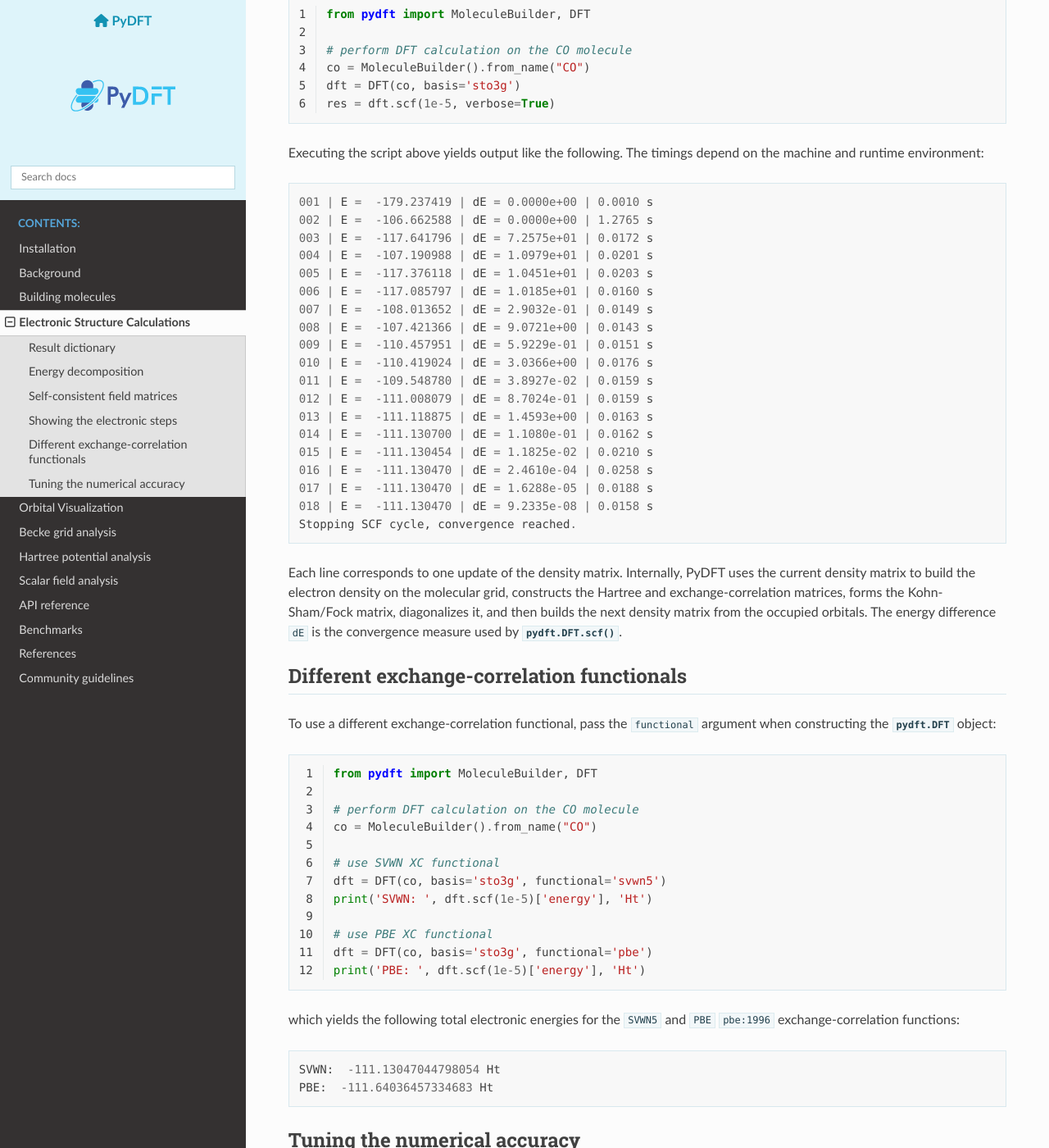
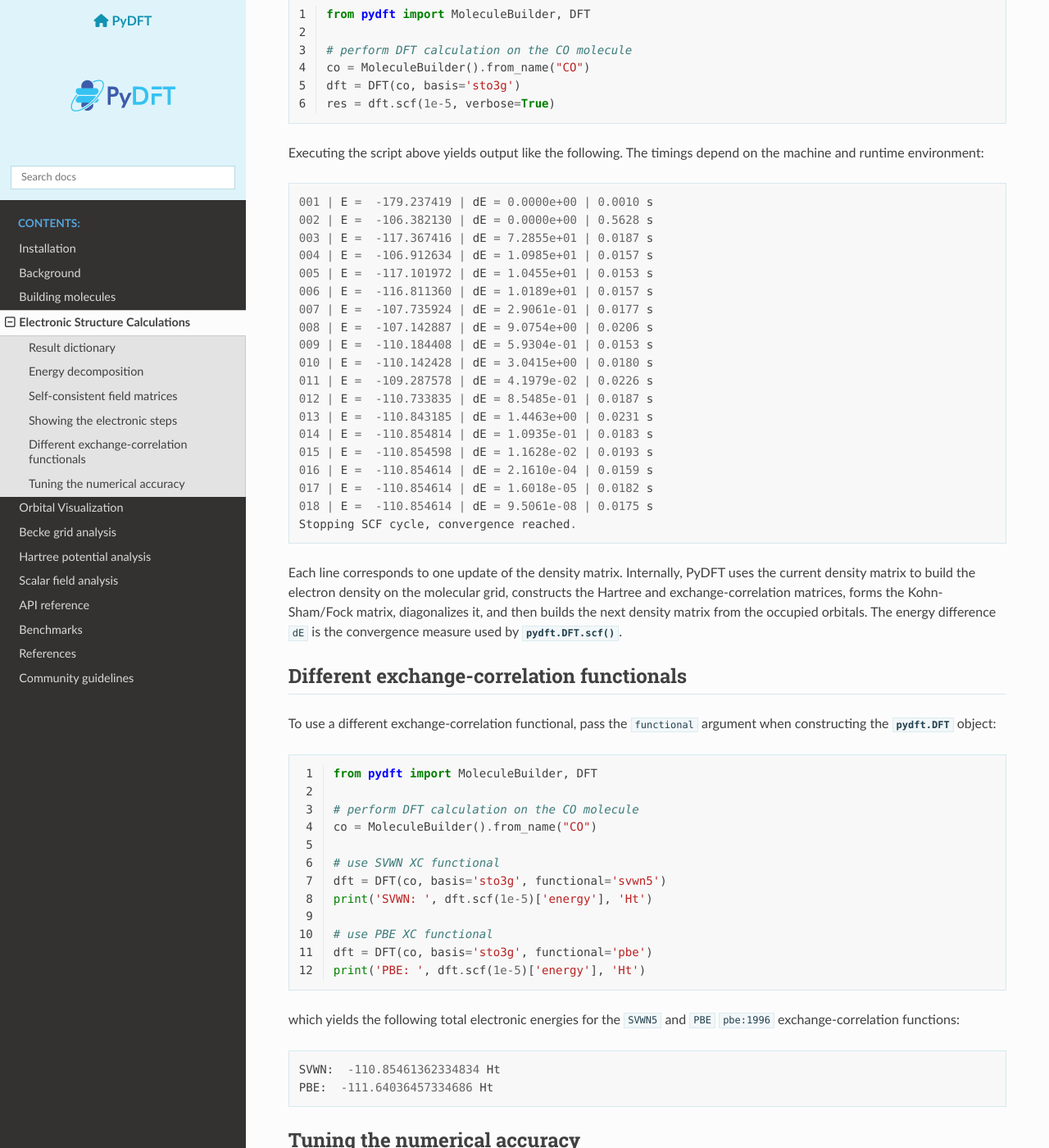
Before and after one commit to ifilot/pydft, a Sphinx documentation site: the page built from docs/electronic_structure_calculations.rst, in a window 1280 px wide and 1400 px high, scrolled down 5314 px. Shown: the whole window at 82% size. Built offline with Sphinx 7.4.7 and the Read the Docs theme 3.1.0, drawn with Linux system fonts in a browser that asks for light colours; nearby versions of some CDN libraries; cross-references to code outside the pages are shown as plain code; some of the changed text lies outside the part shown.

Commit message:
Fixed SVWN5 parameters

```diff
--- a/docs/electronic_structure_calculations.rst
+++ b/docs/electronic_structure_calculations.rst
@@ -20,7 +20,7 @@
 Performing this calculation shows that the total electronic energy for this
 system corresponds to::
 
-    Total electronic energy:      -111.130470 Ht
+    Total electronic energy:      -110.854614 Ht
 
 Result dictionary
 -----------------
@@ -112,17 +112,17 @@
 
 The above script yields the following output::
 
-  Total electronic energy:      -111.130470 Ht
+  Total electronic energy:      -110.854614 Ht
 
-  Kinetic energy:                110.217226 Ht
-  Nuclear attraction:           -304.930911 Ht
-  Electron-electron repulsion:    75.612987 Ht
-  Exchange energy:               -12.055233 Ht
-  Correlation energy:             -1.232632 Ht
-  Exchange-correlation energy:   -13.287865 Ht
+  Kinetic energy:                110.215413 Ht
+  Nuclear attraction:           -304.926853 Ht
+  Electron-electron repulsion:    75.610445 Ht
+  Exchange energy:               -12.054947 Ht
+  Correlation energy:             -0.956764 Ht
+  Exchange-correlation energy:   -13.011711 Ht
   Nucleus-nucleus repulsion:      21.258092 Ht
 
-  Sum:  -111.130470 Ht
+  Sum:  -110.854614 Ht
 
 Self-consistent field matrices
 ------------------------------
@@ -154,23 +154,23 @@
 on the machine and runtime environment::
 
 	001 | E =  -179.237419 | dE = 0.0000e+00 | 0.0010 s
-	002 | E =  -106.662588 | dE = 0.0000e+00 | 1.2765 s
-	003 | E =  -117.641796 | dE = 7.2575e+01 | 0.0172 s
-	004 | E =  -107.190988 | dE = 1.0979e+01 | 0.0201 s
-	005 | E =  -117.376118 | dE = 1.0451e+01 | 0.0203 s
-	006 | E =  -117.085797 | dE = 1.0185e+01 | 0.0160 s
-	007 | E =  -108.013652 | dE = 2.9032e-01 | 0.0149 s
-	008 | E =  -107.421366 | dE = 9.0721e+00 | 0.0143 s
-	009 | E =  -110.457951 | dE = 5.9229e-01 | 0.0151 s
-	010 | E =  -110.419024 | dE = 3.0366e+00 | 0.0176 s
-	011 | E =  -109.548780 | dE = 3.8927e-02 | 0.0159 s
-	012 | E =  -111.008079 | dE = 8.7024e-01 | 0.0159 s
-	013 | E =  -111.118875 | dE = 1.4593e+00 | 0.0163 s
-	014 | E =  -111.130700 | dE = 1.1080e-01 | 0.0162 s
-	015 | E =  -111.130454 | dE = 1.1825e-02 | 0.0210 s
-	016 | E =  -111.130470 | dE = 2.4610e-04 | 0.0258 s
-	017 | E =  -111.130470 | dE = 1.6288e-05 | 0.0188 s
-	018 | E =  -111.130470 | dE = 9.2335e-08 | 0.0158 s
+	002 | E =  -106.382130 | dE = 0.0000e+00 | 0.5628 s
+	003 | E =  -117.367416 | dE = 7.2855e+01 | 0.0187 s
+	004 | E =  -106.912634 | dE = 1.0985e+01 | 0.0157 s
+	005 | E =  -117.101972 | dE = 1.0455e+01 | 0.0153 s
+	006 | E =  -116.811360 | dE = 1.0189e+01 | 0.0157 s
+	007 | E =  -107.735924 | dE = 2.9061e-01 | 0.0177 s
+	008 | E =  -107.142887 | dE = 9.0754e+00 | 0.0206 s
+	009 | E =  -110.184408 | dE = 5.9304e-01 | 0.0153 s
+	010 | E =  -110.142428 | dE = 3.0415e+00 | 0.0180 s
+	011 | E =  -109.287578 | dE = 4.1979e-02 | 0.0226 s
+	012 | E =  -110.733835 | dE = 8.5485e-01 | 0.0187 s
+	013 | E =  -110.843185 | dE = 1.4463e+00 | 0.0231 s
+	014 | E =  -110.854814 | dE = 1.0935e-01 | 0.0183 s
+	015 | E =  -110.854598 | dE = 1.1628e-02 | 0.0193 s
+	016 | E =  -110.854614 | dE = 2.1610e-04 | 0.0159 s
+	017 | E =  -110.854614 | dE = 1.6018e-05 | 0.0182 s
+	018 | E =  -110.854614 | dE = 9.5061e-08 | 0.0175 s
 	Stopping SCF cycle, convergence reached.
 
 Each line corresponds to one update of the density matrix. Internally, PyDFT
@@ -193,8 +193,8 @@
 which yields the following total electronic energies for the :code:`SVWN5` and
 :code:`PBE` :cite:p:`pbe:1996` exchange-correlation functions::
 
-    SVWN:  -111.13047044798054 Ht
-    PBE:  -111.64036457334683 Ht
+    SVWN:  -110.85461362334834 Ht
+    PBE:  -111.64036457334686 Ht
 
 Tuning the numerical accuracy
 -----------------------------
--- a/pyproject.toml
+++ b/pyproject.toml
@@ -4,7 +4,7 @@
 
 [project]
 name = "pydft"
-version = "0.8.0"
+version = "0.9.0"
 authors = [
   { name="Ivo Filot", email="ivo@ivofilot.nl" }
 ]
```
Also changed, not shown: 5 other files.
